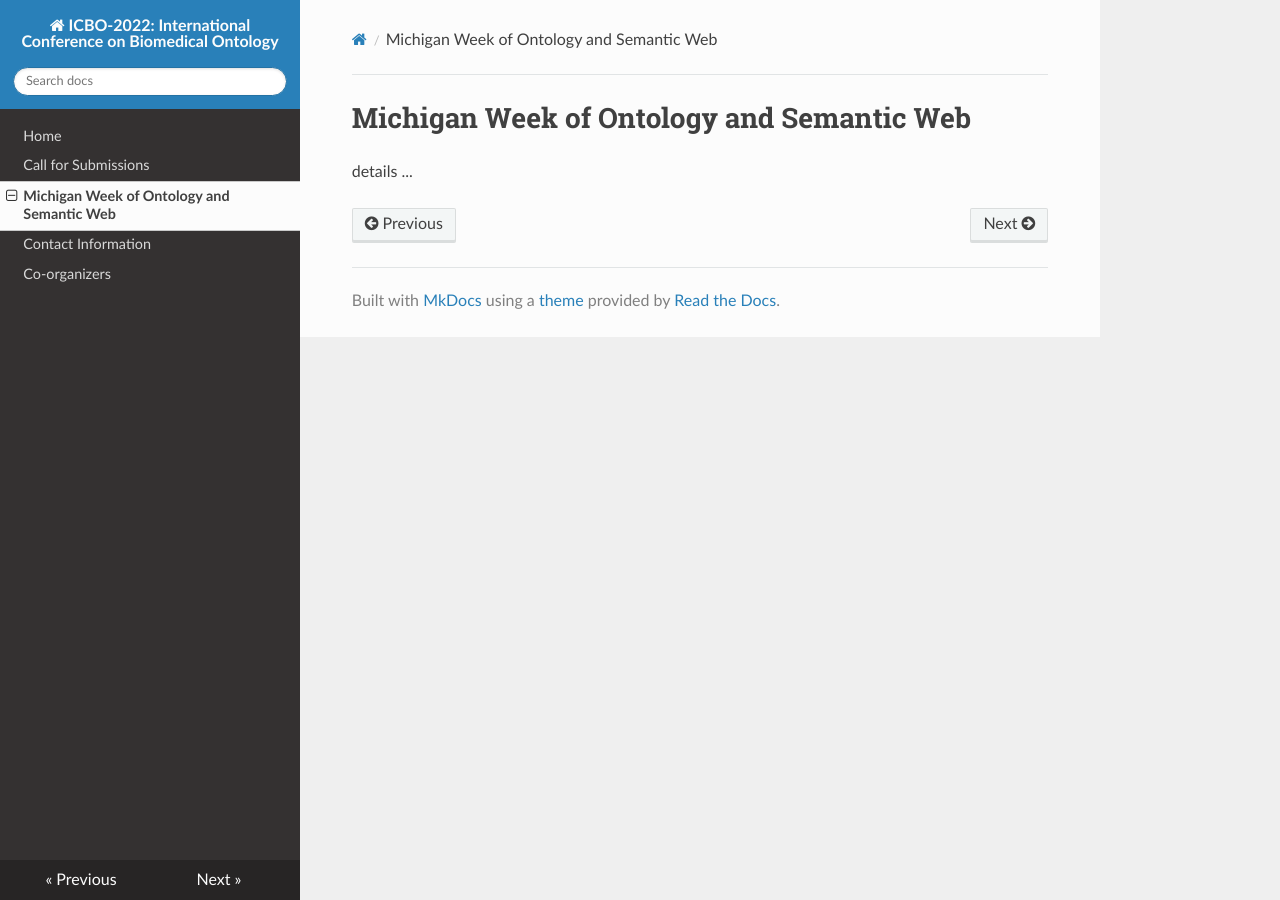
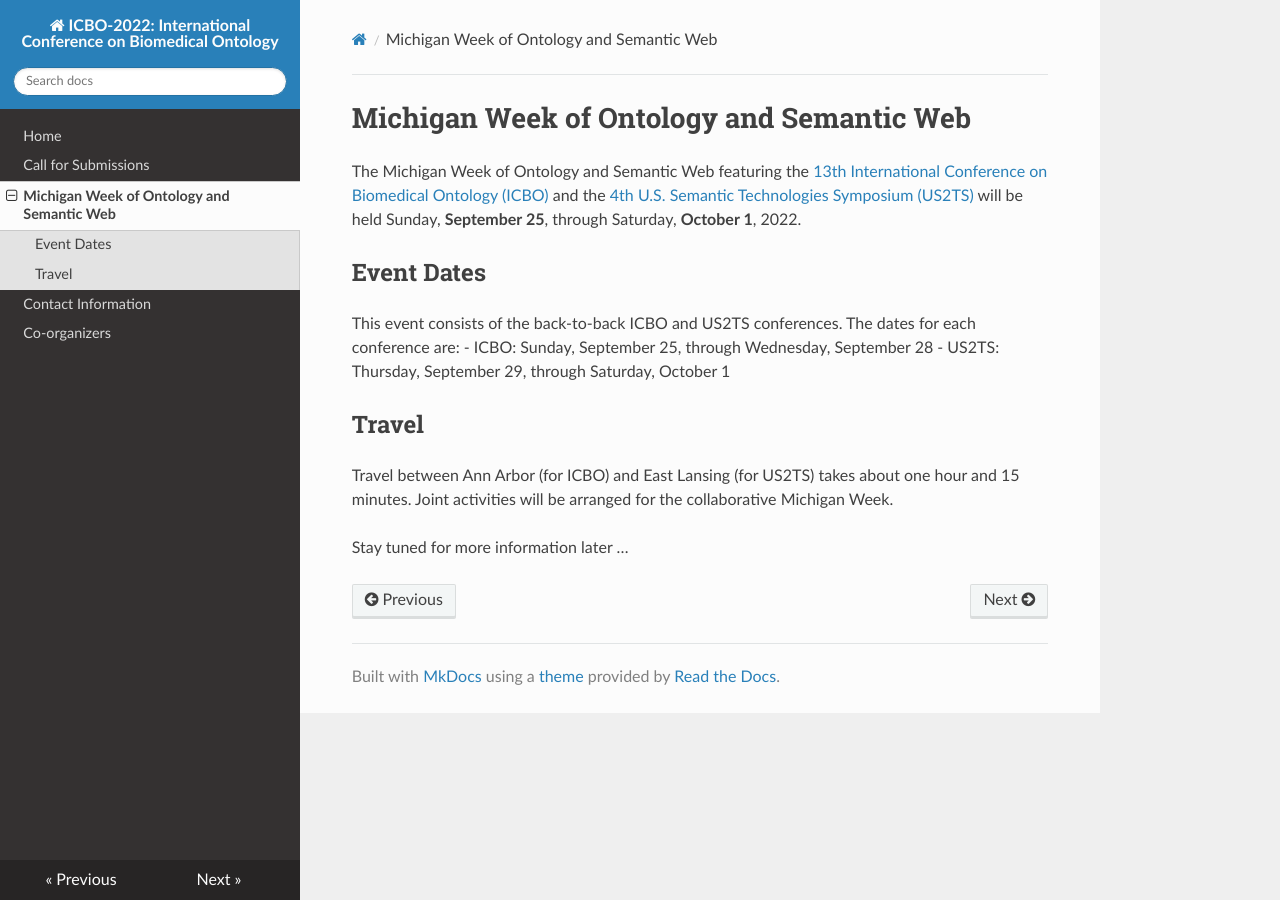
Before and after one commit to johnbeve/BFO-Organization, an MkDocs documentation site: the page built from docs/michigan-week-of-ontology-and-semantic-web.md, in a window 1280 px wide. Built offline with MkDocs 1.6.1, drawn with Linux system fonts in a browser that asks for light colours; nearby versions of some CDN libraries.

Commit message:
Update michigan-week-of-ontology-and-semantic-web.md

```diff
--- a/docs/michigan-week-of-ontology-and-semantic-web.md
+++ b/docs/michigan-week-of-ontology-and-semantic-web.md
@@ -1,3 +1,13 @@
 #  Michigan Week of Ontology and Semantic Web
 
-details ...
+The Michigan Week of Ontology and Semantic Web featuring the [13th International Conference on Biomedical Ontology (ICBO)](https://icbo-conference.github.io/icbo2022/) and the [4th U.S. Semantic Technologies Symposium (US2TS)](https://us2ts.org/) will be held Sunday, **September 25**, through Saturday, **October 1**, 2022.
+
+## Event Dates
+This event consists of the back-to-back ICBO and US2TS conferences. The dates for each conference are:
+  - ICBO: Sunday, September 25, through Wednesday, September 28
+  - US2TS: Thursday, September 29, through Saturday, October 1
+
+## Travel
+Travel between Ann Arbor (for ICBO) and East Lansing (for US2TS) takes about one hour and 15 minutes. Joint activities will be arranged for the collaborative Michigan Week.
+
+Stay tuned for more information later …
```
